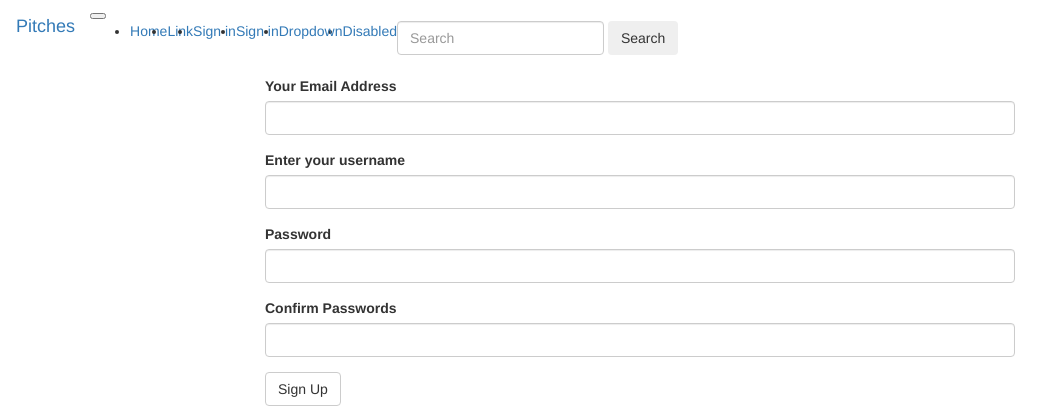
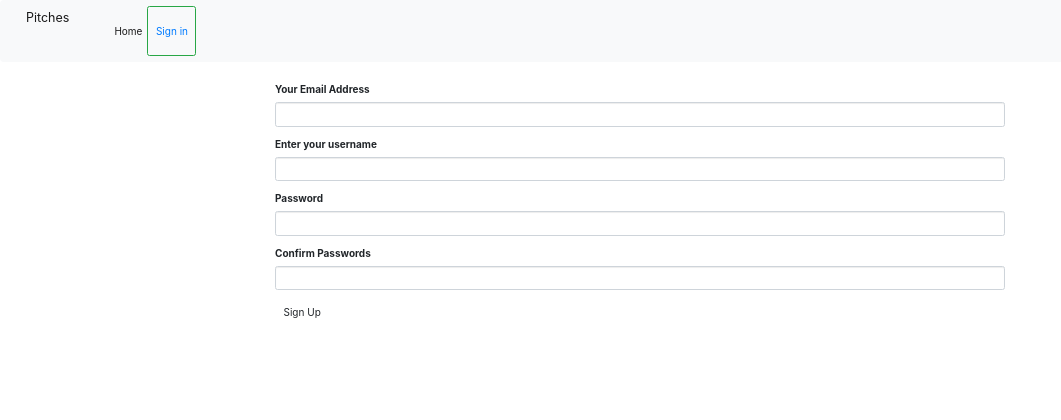
Before and after one commit to KaranjaK/Pitch-Ideas, a Flask app: page /authenticate/register in a window 1280 px wide. Shown: the top 420 px of the page, without its empty margins (0-1061 px from the left). Run offline with Flask 2, Linux system fonts and the light colour scheme; some libraries are stand-ins or nearby versions.

Commit message:
It will add styling and install flask-uploads

```diff
--- a/app/static/styles.css
+++ b/app/static/styles.css
@@ -0,0 +1,3 @@
+.navbar-nav{
+    list-style-type: none;
+}
--- a/app/templates/base.html
+++ b/app/templates/base.html
@@ -1,5 +1,16 @@
 {% extends 'bootstrap/base.html' %}
 
-{% block navbar %}
-    {% include 'navbar.html' %}
+{% block content %}
+
+    {% block styles %}
+            {{ super() }}
+            <link rel="stylesheet" href="https://cdn.jsdelivr.net/npm/bootstrap@4.6.1/dist/css/bootstrap.min.css" integrity="sha384-zCbKRCUGaJDkqS1kPbPd7TveP5iyJE0EjAuZQTgFLD2ylzuqKfdKlfG/eSrtxUkn" crossorigin="anonymous">
+            <link rel="stylesheet" href="{{url_for('static',filename='styles.css')}}">
+            <link rel="stylesheet" href="https://fonts.googleapis.com/css?family=Tangerine&family=Alfa+Slab+One&family-Concert+One">
+    {% endblock %}
+
+    {% block navbar %}
+        {% include 'navbar.html' %}
+    {% endblock %}
+
 {% endblock %}
--- a/app/templates/navbar.html
+++ b/app/templates/navbar.html
@@ -19,58 +19,30 @@
           >Home <span class="sr-only">(current)</span></a
         >
       </li>
-      <li class="nav-item">
-        <a class="nav-link" href="#">Link</a>
-      </li>
-      {% if current_user.is_authenticated %}
+      <!-- {% if current_user.is_authenticated %}
       <li style="color: white; padding: 15px">{{current_user.username}}</li>
-      <li><a href="{{url_for('auth.logout')}}">Sign out</a></li>
+       <button class="btn btn-outline-success my-2 my-sm-0" type="submit">
+        <a href="{{url_for('auth.logout')}}">Sign out</a>
+      </button>
       {% else %}
-      <li><a href="{{url_for('auth.login')}}">Sign in</a></li>
-      {%endif%}
+      <button class="btn btn-outline-success my-2 my-sm-0" type="submit">
+        <a href="{{url_for('auth.login')}}">Sign in</a>
+      </button>
+      {%endif%}  -->
 
       {% if current_user.is_authenticated %}
-      <li>
+      <button class="btn btn-outline-success my-2 my-sm-0" type="submit">
         <a href="{{url_for('main.profile',uname=current_user.username)}}"
           >Profile</a
-        >
-      </li>
-      <li><a href="{{url_for('auth.logout')}}">Sign out</a></li>
+      </button>
+      <button class="btn btn-outline-success my-2 my-sm-0" type="submit">
+        <a href="{{url_for('auth.logout')}}">Sign out</a>
+      </button>
       {% else %}
-      <li><a href="{{url_for('auth.login')}}">Sign in</a></li>
+      <button class="btn btn-outline-success my-2 my-sm-0" type="submit">
+        <a href="{{url_for('auth.login')}}">Sign in</a>
+      </button>
       {%endif%}
-      <li class="nav-item dropdown">
-        <a
-          class="nav-link dropdown-toggle"
-          href="#"
-          id="navbarDropdown"
-          role="button"
-          data-toggle="dropdown"
-          aria-expanded="false"
-        >
-          Dropdown
-        </a>
-        <div class="dropdown-menu" aria-labelledby="navbarDropdown">
-          <a class="dropdown-item" href="#">Action</a>
-          <a class="dropdown-item" href="#">Another action</a>
-          <div class="dropdown-divider"></div>
-          <a class="dropdown-item" href="#">Something else here</a>
-        </div>
-      </li>
-      <li class="nav-item">
-        <a class="nav-link disabled">Disabled</a>
-      </li>
     </ul>
-    <form class="form-inline my-2 my-lg-0">
-      <input
-        class="form-control mr-sm-2"
-        type="search"
-        placeholder="Search"
-        aria-label="Search"
-      />
-      <button class="btn btn-outline-success my-2 my-sm-0" type="submit">
-        Search
-      </button>
-    </form>
   </div>
 </nav>
```
